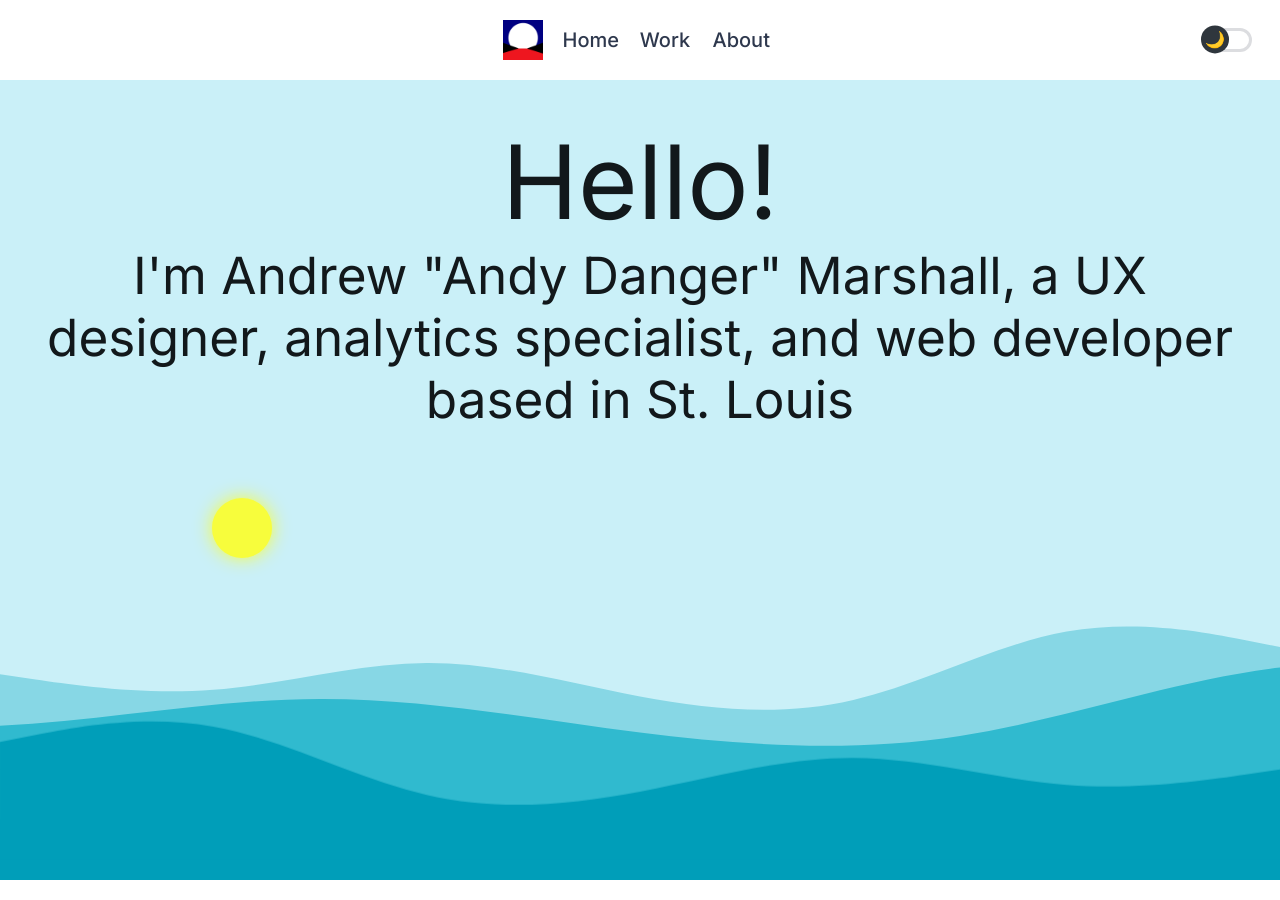
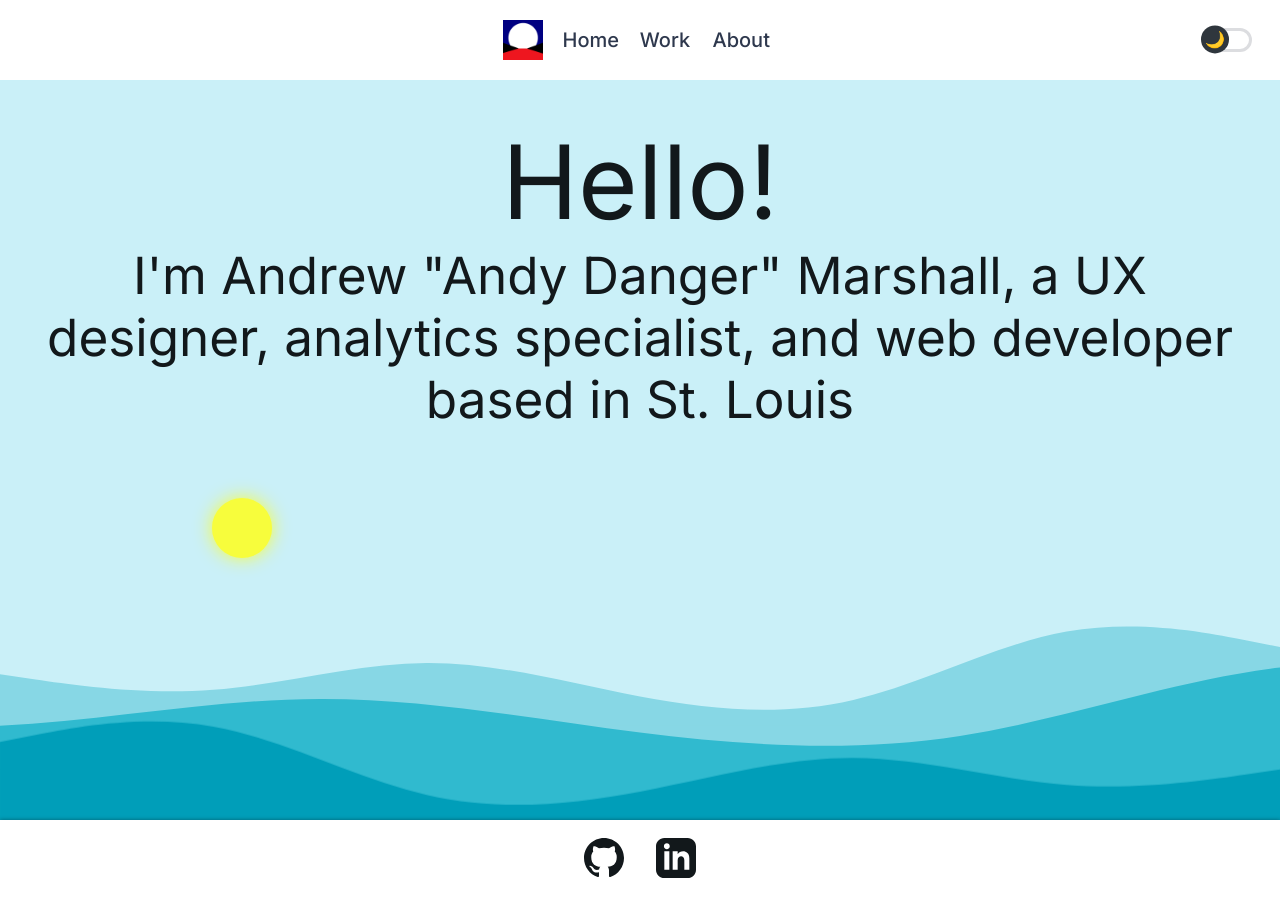
Before and after one commit to AndyDanger/AndyDanger, a React (Create React App) app: page /#/ in a window 1280 px wide. Built offline with nearby package versions, Linux system fonts and the light colour scheme; the HTML template or start-up script is replaced by a standard one.

Commit message:
Fix footer z-index.

```diff
--- a/src/components/Footer/styles/footerStyle.css
+++ b/src/components/Footer/styles/footerStyle.css
@@ -2,7 +2,7 @@
     display: flex;
     justify-content: center;
     align-items: center;
-
+    z-index: 10;
     width: 100%;
     height: 5rem;
     position: absolute;
```
